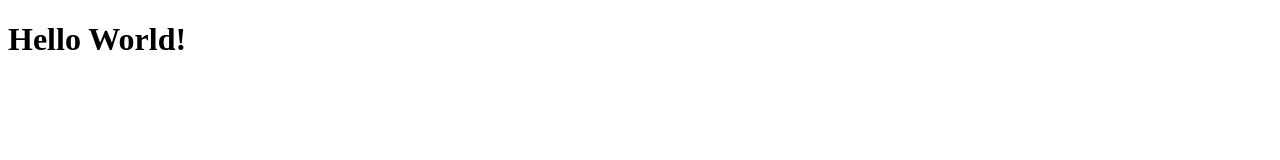
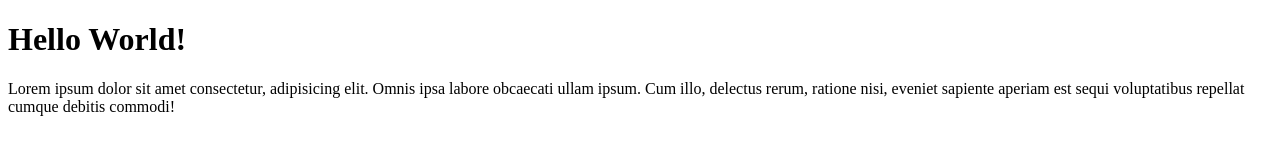
Before and after one commit to fadilstore/wpu-git-test, a plain HTML site: page index.html in a window 1280 px wide. Drawn offline with Linux system fonts and the light colour scheme.

Commit message:
Menambahkan paragraf

```diff
--- a/index.html
+++ b/index.html
@@ -8,5 +8,6 @@
 </head>
 <body>
     <h1>Hello World!</h1>
+    <p>Lorem ipsum dolor sit amet consectetur, adipisicing elit. Omnis ipsa labore obcaecati ullam ipsum. Cum illo, delectus rerum, ratione nisi, eveniet sapiente aperiam est sequi voluptatibus repellat cumque debitis commodi!</p>
 </body>
 </html>
```
